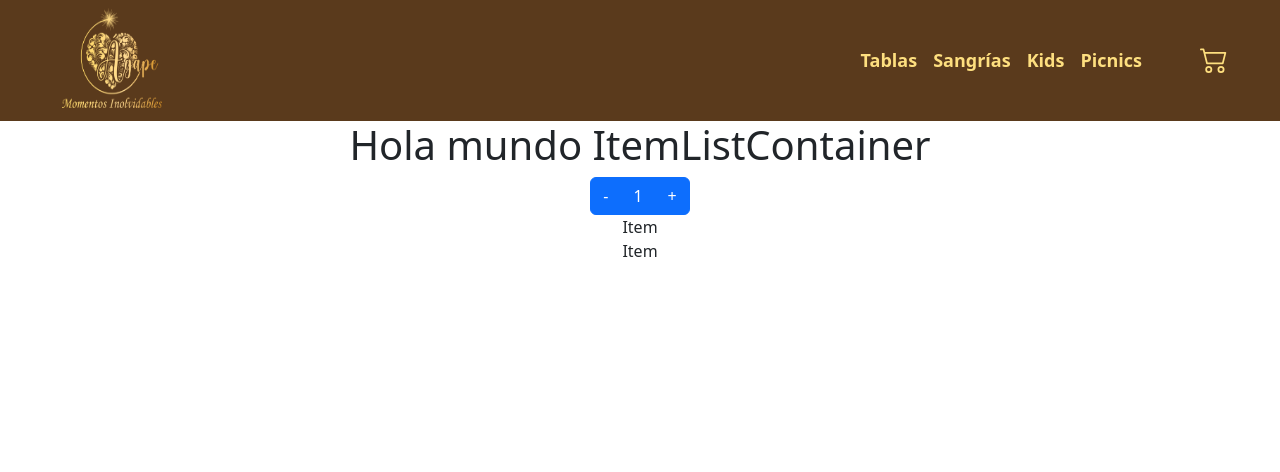
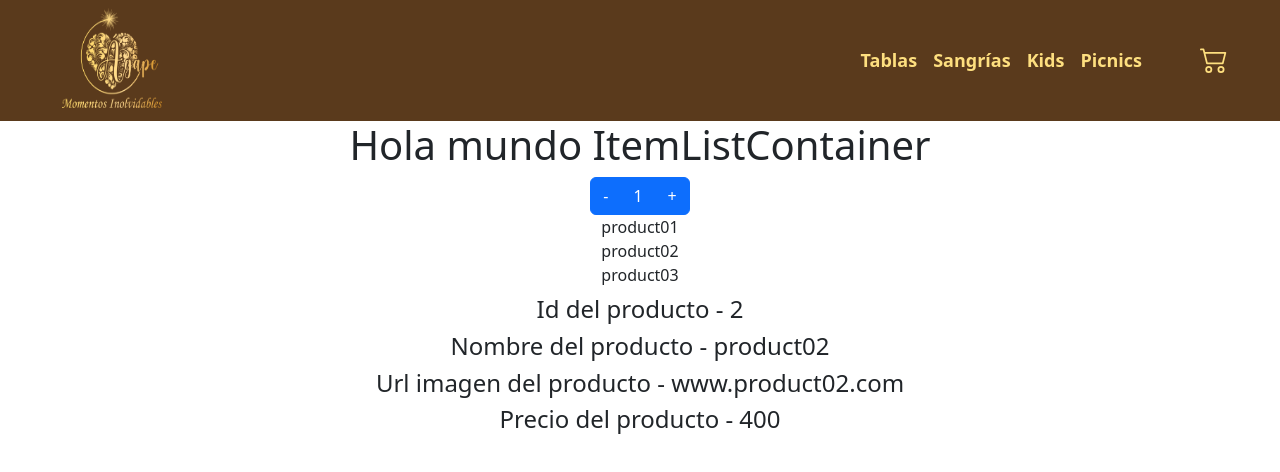
Before and after one commit to ValeriaMejiaCortes/coder-agape, a React (Create React App) app: page / in a window 1280 px wide. Shown: the top 472 px of the page. Built offline with nearby package versions, Linux system fonts and the light colour scheme.

Commit message:
Product_detail_mejia

```diff
--- a/src/App.js
+++ b/src/App.js
@@ -1,16 +1,17 @@
-import './App.css';
-import NavBar from './components/NavBar';
-import 'bootstrap/dist/js/bootstrap.min.js';
-import 'bootstrap/dist/css/bootstrap.min.css';
-import ItemListContainer from './components/ItemListContainer';
+import "./App.css";
+import NavBar from "./components/NavBar";
+import "bootstrap/dist/js/bootstrap.min.js";
+import "bootstrap/dist/css/bootstrap.min.css";
+import ItemListContainer from "./components/ItemListContainer";
+import ItemDetailContainer from "./components/ItemDetailContainer";
 
 function App() {
   return (
     <div className="App">
-        <NavBar/>
-        <ItemListContainer saludo="Hola mundo ItemListContainer"/>
+      <NavBar />
+      <ItemListContainer saludo="Hola mundo ItemListContainer" />
+      <ItemDetailContainer />
     </div>
-
   );
 }
 
--- a/src/components/Item.js
+++ b/src/components/Item.js
@@ -1,7 +1,7 @@
 import React from "react";
 
 const Item = ({ product }) => {
-  return <div>Item</div>;
+  return <div>{product.name}</div>;
 };
 
 export default Item;
--- /dev/null
+++ b/src/components/ItemDetail.js
@@ -0,0 +1,14 @@
+import React from "react";
+
+const ItemDetail = ({ item }) => {
+  return (
+    <>
+      <h4>Id del producto - {item.id}</h4>
+      <h4>Nombre del producto - {item.name}</h4>
+      <h4>Url imagen del producto - {item.picture_url}</h4>
+      <h4>Precio del producto - {item.price}</h4>
+    </>
+  );
+};
+
+export default ItemDetail;
--- /dev/null
+++ b/src/components/ItemDetailContainer.js
@@ -0,0 +1,26 @@
+import React, { useState } from "react";
+import data from "../data";
+import ItemDetail from "./ItemDetail";
+
+const ItemDetailContainer = (props) => {
+  const [item, setItem] = useState([]);
+
+  function myPromise() {
+    return new Promise((res, rej) => {
+      setTimeout(() => {
+        res(data[1]);
+      }, 2000);
+    }).then((reselvedItem) => setItem(reselvedItem));
+  }
+
+  myPromise();
+
+  return (
+    <>
+      <h1>{props.saludo}</h1>
+      <ItemDetail item={item} />
+    </>
+  );
+};
+
+export default ItemDetailContainer;
--- a/src/components/ItemListContainer.js
+++ b/src/components/ItemListContainer.js
@@ -1,4 +1,5 @@
 import React, { useState } from "react";
+import data from "../data";
 import ItemCount from "./ItemCount";
 import ItemList from "./ItemList";
 
@@ -8,20 +9,7 @@ const ItemListContainer = (props) => {
   function myPromise() {
     return new Promise((res, rej) => {
       setTimeout(() => {
-        res([
-          {
-            id: 1,
-            name: "product01",
-            price: 200,
-            picture_url: "",
-          },
-          {
-            id: 2,
-            name: "product02",
-            price: 400,
-            picture_url: "",
-          },
-        ]);
+        res(data);
       }, 2000);
     }).then((reselvedItems) => setItems(reselvedItems));
   }
--- /dev/null
+++ b/src/data.js
@@ -0,0 +1,27 @@
+import React from "react";
+
+const data = [
+  {
+    id: 1,
+    name: "product01",
+    price: 200,
+    picture_url: "www.product01.com",
+    description: "alskhidfg9ahowerkgjbailugrdawerg",
+  },
+  {
+    id: 2,
+    name: "product02",
+    price: 400,
+    picture_url: "www.product02.com",
+    description: "gargaerhbsfdgnsrtn  sghaserhb",
+  },
+  {
+    id: 3,
+    name: "product03",
+    price: 200,
+    picture_url: "www.product03.com",
+    description: "aerhgaerghW IKWRHOETGWHEROG",
+  },
+];
+
+export default data;
```
